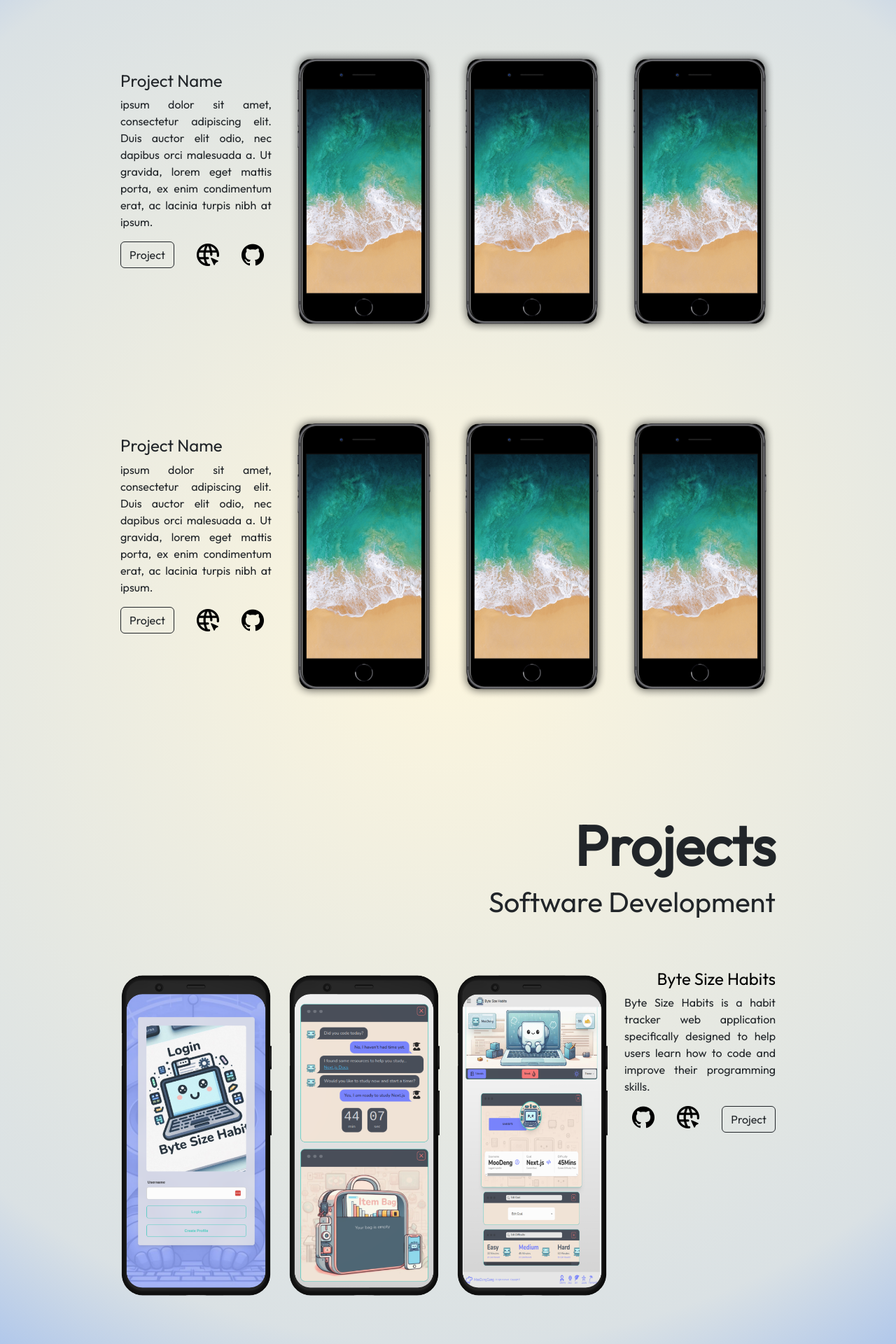
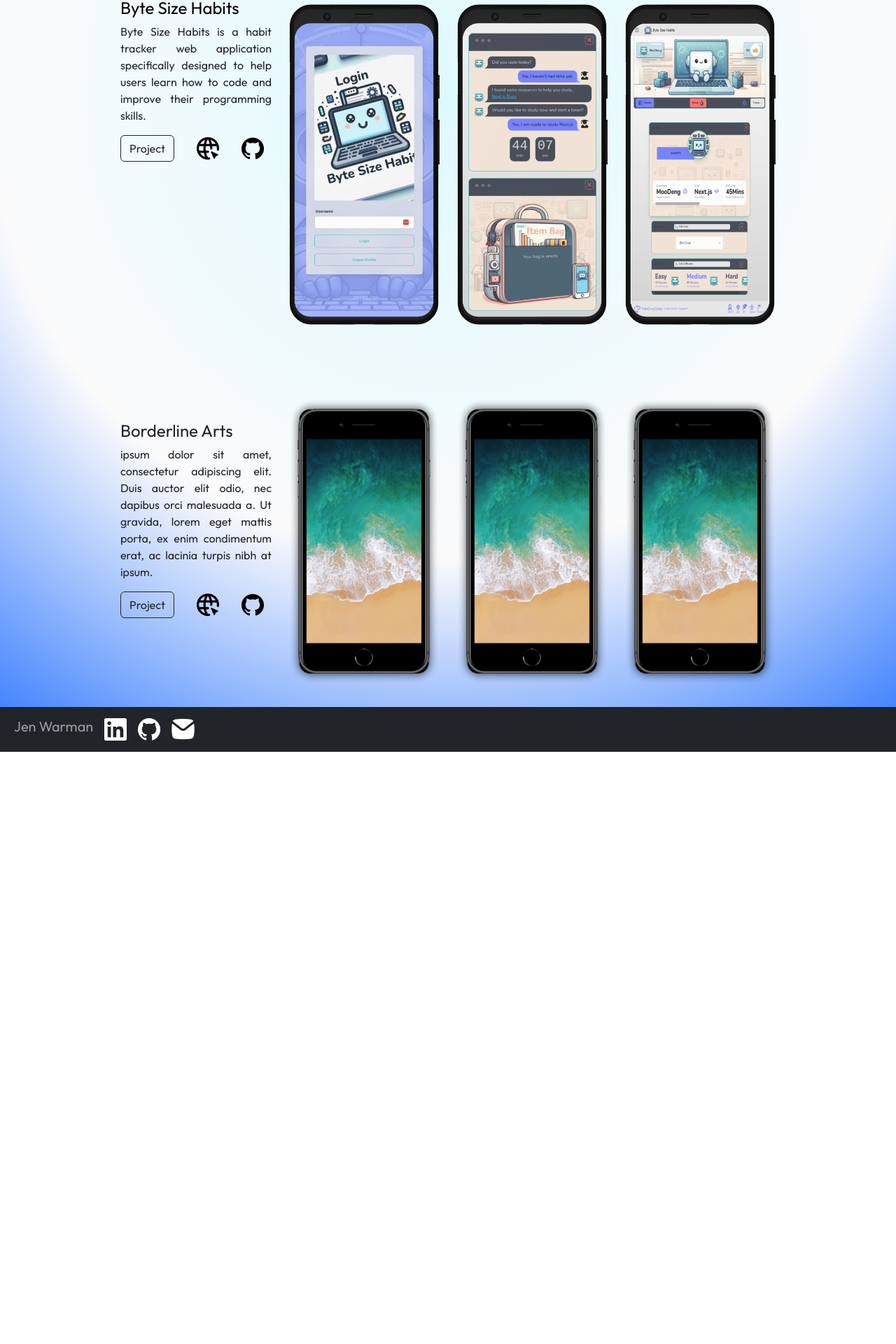
Before and after one commit to JenWarman/portfolio, a React (Vite) app: page /projects in a window 1280 px wide. Shown: the part 796-2716 px from the top of the page at 70% size. After the commit the page ends 1870 px from the top, so only its background shows below. Built offline with nearby package versions, Linux system fonts and the light colour scheme.

Commit message:
deleted developer projects component and combined projects

```diff
--- a/src/App.jsx
+++ b/src/App.jsx
@@ -7,8 +7,7 @@ import RecentProjects from './components/RecentProjects';
 import { Routes, Route } from 'react-router-dom';
 import About from './components/About';
 import Skills from './components/Skills';
-import DesignProjects from './components/DesignProjects';
-import DeveloperProjects from './components/DeveloperProjects';
+import DesignProjects from './components/Projects';
 import 'animate.css';
 import ByteSizeHabits from './components/ByteSizeHabits';
 import BookClubApp from './components/BookClubApp';
@@ -24,7 +23,7 @@ function App() {
         <Routes>
           <Route path='/' element={<><HeroBar /><RecentProjects/></>}></Route>
             <Route path='/about' element={<><About /><Skills/></>}></Route>
-            <Route path='/projects' element={<><DesignProjects /><DeveloperProjects/></>}></Route>
+            <Route path='/projects' element={<DesignProjects />}></Route>
             <Route path='/byte-size-habits' element={<ByteSizeHabits/>}></Route>
             <Route path='/book-club-app' element={<BookClubApp/>}></Route>
         </Routes>
--- a/src/components/DeveloperProjects.jsx
+++ /dev/null
@@ -1,59 +0,0 @@
-import { Col, Container, Row, Button, Image } from "react-bootstrap";
-import { Link } from "react-router-dom";
-
-function DeveloperProjects() {
-    return (
-        <>
-        <Container className="design-projects">
-        <Row>
-            <Col>
-            <h1 className="developer-project-header">Projects</h1>
-            <h2 className='developer-recent-projects-title'>Software Development</h2>
-            </Col>
-        </Row>
-
-        <Row className="project-info">
-
-        <Col className='project-image' xs={6} md={3}>
-          <Image src="../ByteSizeHabitsMobileLogin.png" rounded fluid/>
-        </Col>
-        <Col className='project-image' xs={6} md={3}>
-          <Image src="../ByteSizeMobileChat.png"rounded fluid/>
-        </Col>
-        <Col className='project-image' xs={6} md={3}>
-          <Image src="../ByteSizeHabitsMobileProgress.png" rounded fluid/>
-        </Col>
-        <Col xs={6} md={3}>
-        <Link to='/byte-size-habits' className='recent-projects-link'> <h2 className='developer-projects-title'>Byte Size Habits</h2></Link>
-          <p className='developer-projects-text'>Byte Size Habits is a habit tracker web application specifically designed to help users learn how to code and improve their programming skills.</p>
-          <Link to='/byte-size-habits'><Button className='developer-button' variant="outline-dark">Project</Button></Link>
-          <Link to='https://byte-size-habits.vercel.app/'><Image className="developer-project-icon" src='../domain.png'/></Link>
-        <Link to='https://github.com/DannyGreenan/byte-size-habits'><Image className="developer-project-icon" src='../github.png'/></Link>
-        </Col>
-      </Row>
-
-      <Row className="project-info">
-
-        <Col className='project-image' xs={6} md={3}>
-          <Image src="../iPhone.png" rounded fluid/>
-        </Col>
-        <Col className='project-image' xs={6} md={3}>
-          <Image src="../iPhone.png"rounded fluid/>
-        </Col>
-        <Col className='project-image' xs={6} md={3}>
-          <Image src="../iPhone.png" rounded fluid/>
-        </Col>
-        <Col xs={6} md={3}>
-          <h2 className='developer-projects-title'>NC News</h2>
-          <p className='developer-projects-text'>ipsum dolor sit amet, consectetur adipiscing elit. Duis auctor elit odio, nec dapibus orci malesuada a. Ut gravida, lorem eget mattis porta, ex enim condimentum erat, ac lacinia turpis nibh at ipsum.</p>
-          <Button className='developer-button' variant="outline-dark">Project</Button>
-          <Link><Image className="developer-project-icon" src='../domain.png'/></Link>
-        <Link><Image className="developer-project-icon" src='../github.png'/></Link>
-        </Col>
-      </Row>
-      </Container>
-        </>
-    )
-}
-
-export default DeveloperProjects;
--- a/src/components/DesignProjects.jsx
+++ b/src/components/Projects.jsx
@@ -1,14 +1,13 @@
 import { Col, Container, Row, Button, Image } from "react-bootstrap";
 import { Link } from "react-router-dom";
 
-function DesignProjects() {
+function Projects() {
     return (
         <>
         <Container className="design-projects">
         <Row>
             <Col>
             <h1 className="project-header">Projects</h1>
-            <h2 className='UIUX-projects-title'>UI/UX Design</h2>
             </Col>
         </Row>
 
@@ -30,29 +29,29 @@ function DesignProjects() {
           <Image src="../iPhone.png" rounded fluid/>
         </Col>
       </Row>
-
       <Row className="project-info">
       <Col xs={6} md={3}>
-          <h2 className='projects-title'>Project Name</h2>
-          <p className='projects-text'>ipsum dolor sit amet, consectetur adipiscing elit. Duis auctor elit odio, nec dapibus orci malesuada a. Ut gravida, lorem eget mattis porta, ex enim condimentum erat, ac lacinia turpis nibh at ipsum.</p>
-          <Button className='project-button' variant="outline-dark">Project</Button>
-        <Link><Image className="project-icon" src='../domain.png'/></Link>
-        <Link><Image className="project-icon" src='../github.png'/></Link>
+        <Link to='/byte-size-habits' className='recent-projects-link'> <h2 className='projects-title'>Byte Size Habits</h2></Link>
+          <p className='developer-projects-text'>Byte Size Habits is a habit tracker web application specifically designed to help users learn how to code and improve their programming skills.</p>
+          <Link to='/byte-size-habits'><Button className='project-button' variant="outline-dark">Project</Button></Link>
+          <Link to='https://byte-size-habits.vercel.app/'><Image className="project-icon" src='../domain.png'/></Link>
+        <Link to='https://github.com/DannyGreenan/byte-size-habits'><Image className="project-icon" src='../github.png'/></Link>
         </Col>
         <Col className='project-image' xs={6} md={3}>
-          <Image src="../iPhone.png" rounded fluid/>
+          <Image src="../ByteSizeHabitsMobileLogin.png" rounded fluid/>
         </Col>
         <Col className='project-image' xs={6} md={3}>
-          <Image src="../iPhone.png"rounded fluid/>
+          <Image src="../ByteSizeMobileChat.png"rounded fluid/>
         </Col>
         <Col className='project-image' xs={6} md={3}>
-          <Image src="../iPhone.png" rounded fluid/>
+          <Image src="../ByteSizeHabitsMobileProgress.png" rounded fluid/>
         </Col>
+
       </Row>
 
       <Row className="project-info">
       <Col xs={6} md={3}>
-          <h2 className='projects-title'>Project Name</h2>
+          <h2 className='projects-title'>Borderline Arts</h2>
           <p className='projects-text'>ipsum dolor sit amet, consectetur adipiscing elit. Duis auctor elit odio, nec dapibus orci malesuada a. Ut gravida, lorem eget mattis porta, ex enim condimentum erat, ac lacinia turpis nibh at ipsum.</p>
           <Button className='project-button' variant="outline-dark">Project</Button>
         <Link><Image className="project-icon" src='../domain.png'/></Link>
@@ -73,4 +72,4 @@ function DesignProjects() {
     )
 }
 
-export default DesignProjects;
+export default Projects;
--- a/src/index.css
+++ b/src/index.css
@@ -9,7 +9,7 @@
   position: relative;
   z-index: 100;
   background: rgb(254,247,222);
-  background: radial-gradient(circle, rgba(254,247,222,1) 0%, rgba(218,225,228,1) 58%, rgba(46,119,255,1) 100%);
+  background: radial-gradient(circle, rgb(222, 250, 254) 0%, rgb(251, 251, 252) 58%, rgba(46,119,255,1) 100%);
 }
 
 .hero-row.row {
@@ -134,13 +134,11 @@ text-align: center;
 }
 
 .project-info.row {
-  margin-bottom: 5em;
+  margin-bottom: 2em;
   padding-top: 2rem;
   text-align: justify;
 }
-#developer-container {
-  padding-top: 0
-}
+
 .project-header {
   font-weight:bold;
   font-size:80px;
@@ -149,49 +147,10 @@ text-align: center;
   font-size: 1.5rem;
   padding-top: 2rem
 }
-.UIUX-projects-title {
-    font-weight: 500;
-    font-size: 40px;
-    text-align: start;
-}
-.divider {
-  height: 6px;
-  width: 80%;
-  margin-left: 10%;
-  margin-top: 1rem;
-  background-color: #2C76FF;
-}
 .project-icon {
   height: 2rem;
   padding-left: 2rem;
  }
-.developer-project-icon {
-  height: 2rem;
-  float: right;
-  padding-right: 2rem;
-}
-
-.developer-project-header {
-  font-weight:bold;
-  font-size:80px;
-  text-align: end;
-}
-
-.developer-recent-projects-title {
-  font-weight: 500;
-  font-size: 40px;
-  text-align: end;
-}
-
-.developer-projects-title {
-  text-align: end;
-  font-size: 1.5rem;
-  padding-top: 2rem
-}
-
-.developer-button {
-  float: right;
-}
 
 #header-title {
   font-size: 30px;
```
